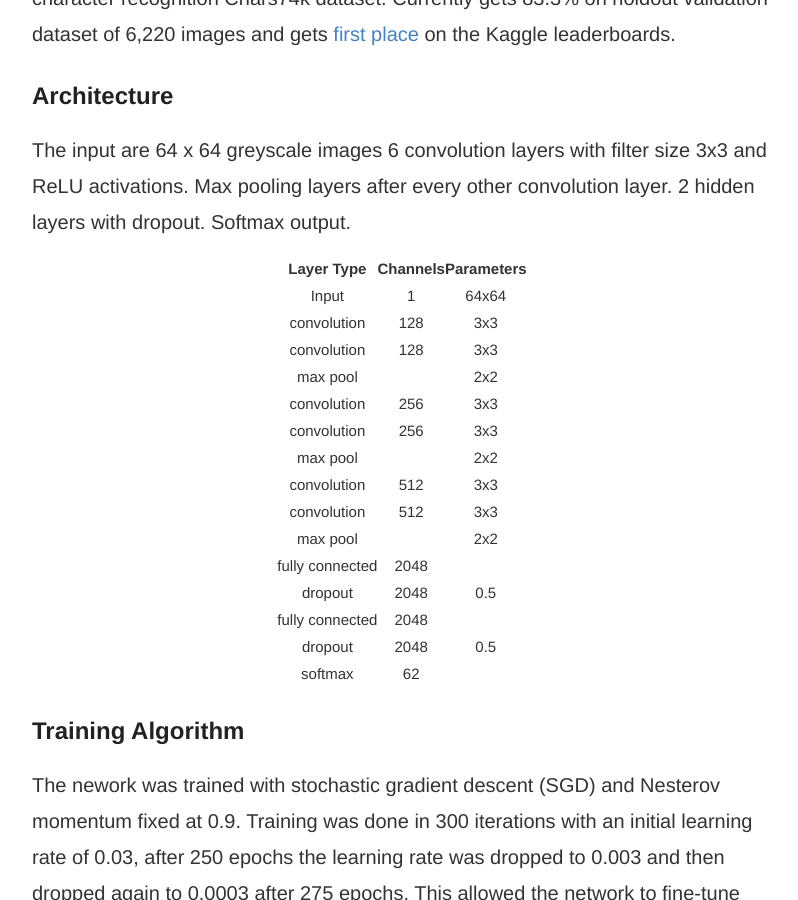
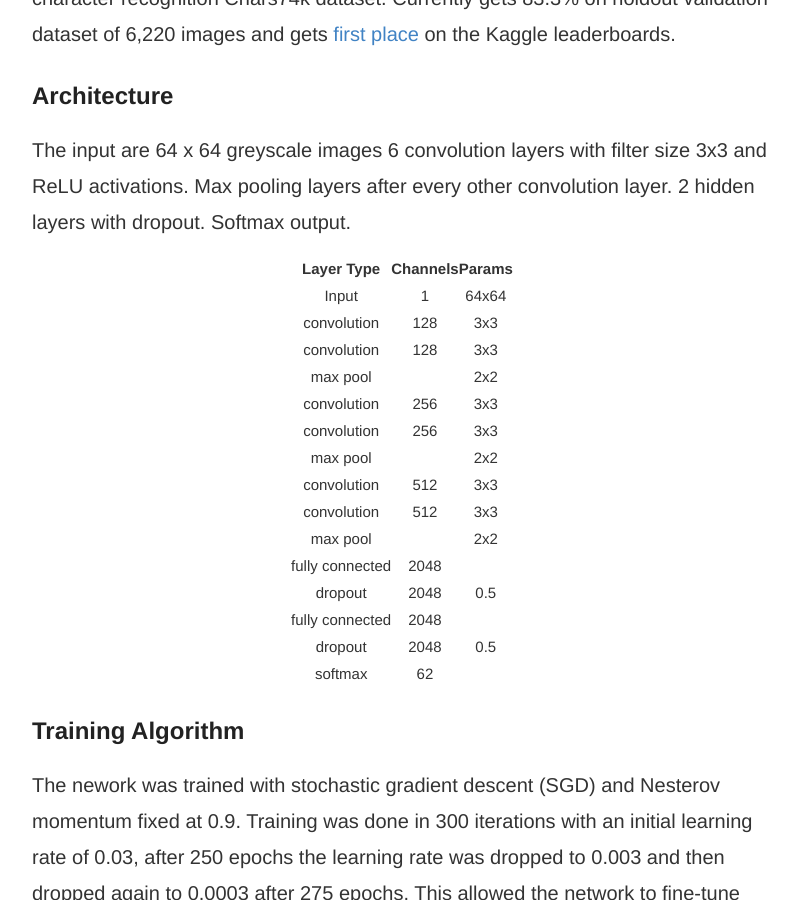
Before and after one commit to FlorianMuellerklein/FlorianMuellerklein.github.io, a Jekyll site: the page built from _posts/2016-2-13-cnn_streetview.md, in a window 1280 px wide and 900 px high, scrolled down 746 px. Shown: the whole window, without its empty margins (238-1036 px from the left). Built offline with Jekyll 4.4.1, drawn with Linux system fonts in a browser that asks for light colours.

Commit message:
chars 74 cnn

```diff
--- a/_posts/2016-2-13-cnn_streetview.md
+++ b/_posts/2016-2-13-cnn_streetview.md
@@ -14,7 +14,7 @@ The input are 64 x 64 greyscale images
 6 convolution layers with filter size 3x3 and ReLU activations. Max pooling layers after every other convolution layer. 2 hidden layers with dropout. Softmax output.
 
 
-| __Layer Type__ | __Channels__ | __Parameters__ |
+| __Layer Type__ | __Channels__ | __Params__ |
 | :---: | :---: | :---: |
 | Input | 1 | 64x64 |
 | convolution | 128 | 3x3 |
```
